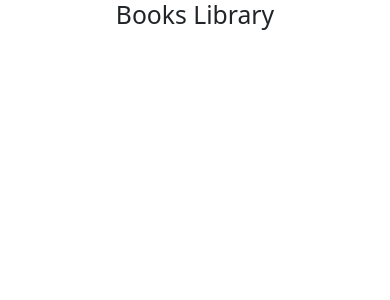
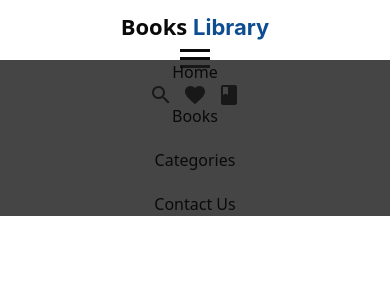
Before and after one commit to Reda-Ganoutre01/E-Library, a React (Vite) app in the folder frontend/: page / in a window 390 px wide. Shown: the top 300 px of the page. Built offline with nearby package versions, Linux system fonts and the light colour scheme.

Commit message:
added NavBar Page And Install Package for Icons

```diff
--- a/frontend/src/App.jsx
+++ b/frontend/src/App.jsx
@@ -2,10 +2,11 @@ import {Provider} from "react-redux";
 import {Storage}  from "./storage/Storage.jsx";
 import Loader from './components/Loader';
 import { lazy, Suspense, useEffect, useState } from "react";
+import { BrowserRouter } from "react-router-dom";
 
-// const NavBar = lazy(() => import('./components/Navbar/Navbar'));
+const NavBar = lazy(() => import('.//components/Navbar/Navbar.jsx'));
 // const Auth=lazy(()=> import('./components/Auth.jsx'));
-const Books=lazy(()=>import('.//components/Books.jsx'))
+// const Books=lazy(()=>import('.//components/Books.jsx'))
 function App() {
   const [loading, setLoading] = useState(true);
 
@@ -14,19 +15,28 @@ function App() {
     return () => clearTimeout(timer);
   }, []);
   return (
-    <Provider store={Storage}>
- <div>
+
+    <>
+     <Provider store={Storage}>
+      <BrowserRouter>
+      <div>
       {loading ? (
         <Loader />
       ) : (
         <Suspense fallback={<Loader />}>
-          {/* <NavBar/> */}
+          <NavBar/>
           {/* <Auth/> */}
-          <Books/>
+          {/* <Books/> */}
         </Suspense>
       )}
     </div>
+
+      </BrowserRouter>
+
     </Provider>
+
+    </>
+
   )
 }
 
--- a/frontend/src/components/Navbar/Navbar.jsx
+++ b/frontend/src/components/Navbar/Navbar.jsx
@@ -1,22 +1,40 @@
+import { Link } from "react-router-dom";
+import { useState } from "react";
+import FavoriteIcon from "@mui/icons-material/Favorite";
+import SearchIcon from '@mui/icons-material/Search';
+import BookIcon from '@mui/icons-material/Book';
+import "../../styles/Navbar.css";
 
-export const Navbar = () => {
+const Navbar = () => {
+  const [menuOpen, setMenuOpen] = useState(false);
+
   return (
-    <>
-     <nav>
-        <div className="container"
-        >
-            {/* logo */}
-            <div className="text-2xl flex item-center gap-2 font-bold py-8">
-                <h1>hello in navbar</h1>
-            </div>
-            {/* Menu */}
-            {/* Icons */}
+    <nav className="nav">
+      <div className="logo">
+        Books <span>Library</span>
+      </div>
 
-            {/* Mobile */}
+      {/* Hamburger Menu for Mobile */}
+      <div className="menu-toggle" onClick={() => setMenuOpen(!menuOpen)}>
+        <div style={{ transform: menuOpen ? "rotate(45deg)" : "rotate(0)" }}></div>
+        <div style={{ opacity: menuOpen ? "0" : "1" }}></div>
+        <div style={{ transform: menuOpen ? "rotate(-45deg)" : "rotate(0)" }}></div>
+      </div>
 
-        </div>
+      <ul className={`links ${menuOpen ? "active" : ""}`}>
+        <li><Link to="/">Home</Link></li>
+        <li><Link to="/books">Books</Link></li>
+        <li><Link to="/categories">Categories</Link></li>
+        <li><Link to="/contact">Contact Us</Link></li>
+      </ul>
+
+      <div className="icons">
+        <SearchIcon id="icon" />
+        <FavoriteIcon id="icon" />
+        <BookIcon id="icon" />
+      </div>
     </nav>
-    </>
+  );
+};
 
-  )
-}
+export default Navbar;
--- /dev/null
+++ b/frontend/src/styles/Navbar.css
@@ -0,0 +1,138 @@
+:root {
+    --secondary-color: red;
+    --bg-color: rgba(29, 27, 27, 0.815);
+    --primary-color: #0f4d92;
+    --text-color: #0a0a0a;
+    --second-bg-color: white;
+    --font-family: Inter, system-ui, Avenir, Helvetica, Arial, sans-serif;
+
+    font-family: var(--font-family);
+    line-height: 1.5;
+    font-weight: 400;
+
+    color-scheme: light dark;
+    font-synthesis: none;
+    text-rendering: optimizeLegibility;
+    -webkit-font-smoothing: antialiased;
+    -moz-osx-font-smoothing: grayscale;
+}
+
+body {
+    background-color: rgba(255, 255, 255, 0.8);
+    margin: 0;
+    padding: 0;
+}
+
+/* ✅ Navbar Styling */
+.nav {
+    display: flex;
+    justify-content: space-between;
+    align-items: center;
+    padding: 10px 20px;
+    width: 100%;
+    height: 60px;
+    background-color: var(--second-bg-color);
+    position: fixed;
+    top: 0;
+    left: 0;
+    z-index: 1000;
+}
+
+.nav .logo {
+    font-size: 22px;
+    font-weight: bold;
+}
+
+.nav .logo span {
+    color: var(--primary-color);
+    font-family: var(--font-family, sans-serif);
+}
+
+/* ✅ Navigation Links */
+.nav ul {
+    list-style: none;
+    display: flex;
+    gap: 20px;
+    margin: 0;
+    padding: 0;
+}
+
+.nav ul li {
+    display: inline-block;
+}
+
+.nav ul li a {
+    text-decoration: none;
+    color: var(--text-color); /* ✅ Fixed missing color */
+    font-size: 16px;
+    transition: color 0.3s ease-in-out;
+}
+
+.nav ul li a:hover {
+    color: var(--primary-color);
+}
+
+/* ✅ Icons Styling */
+.icons {
+    display: flex;
+    gap: 10px;
+}
+
+#icon {
+    color: var(--text-color);
+    font-size: 24px;
+    cursor: pointer;
+    transition: transform 0.3s ease-in-out;
+}
+
+#icon:hover {
+    transform: scale(1.1);
+}
+
+/* ✅ Mobile Menu Toggle */
+.menu-toggle {
+    display: none;
+    cursor: pointer;
+}
+
+.menu-toggle div {
+    width: 30px;
+    height: 3px;
+    background-color: var(--text-color);
+    margin: 5px;
+    transition: transform 0.3s ease-in-out;
+}
+
+/* ✅ Responsive Design for Mobile */
+@media screen and (max-width: 768px) {
+    .nav {
+        flex-direction: column;
+        height: auto;
+        padding: 10px;
+    }
+
+    .menu-toggle {
+        display: block;
+    }
+
+    .links {
+        display: none;
+        flex-direction: column;
+        gap: 15px;
+        text-align: center;
+        background-color: var(--bg-color);
+        width: 100%;
+        padding: 10px;
+        position: absolute;
+        top: 60px;
+        left: 0;
+    }
+
+    .links.active {
+        display: flex;
+    }
+
+    .icons {
+        margin-top: 10px;
+    }
+}
--- a/frontend/src/styles/index.css
+++ b/frontend/src/styles/index.css
@@ -1,4 +1,12 @@
- /*:root {
+body{
+  color: #0a0a0a;
+}
+a {
+  font-weight: 500;
+  color:#0a0a0a;
+  text-decoration: inherit;
+}
+ /* :root {
   font-family: Inter, system-ui, Avenir, Helvetica, Arial, sans-serif;
   line-height: 1.5;
   font-weight: 400;
@@ -11,8 +19,8 @@
   text-rendering: optimizeLegibility;
   -webkit-font-smoothing: antialiased;
   -moz-osx-font-smoothing: grayscale;
-}
-
+} */
+/*
 a {
   font-weight: 500;
   color: #646cff;
```
Also changed, not shown: frontend/package.json (+7 -1 lines), frontend/src/pages/Home.jsx (+10 -0 lines), 1 other file (tests, documents, lock files or other folders).
